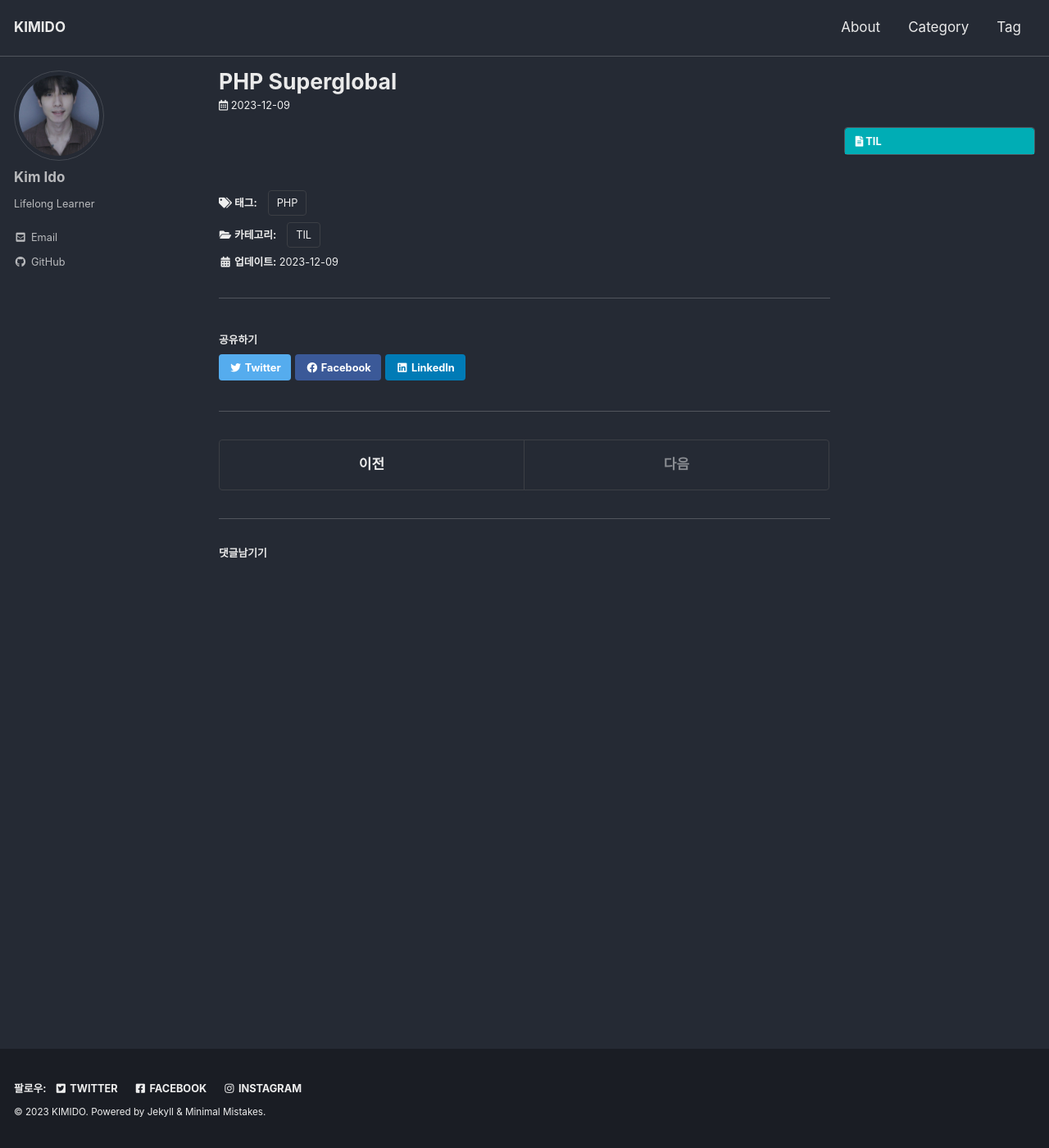
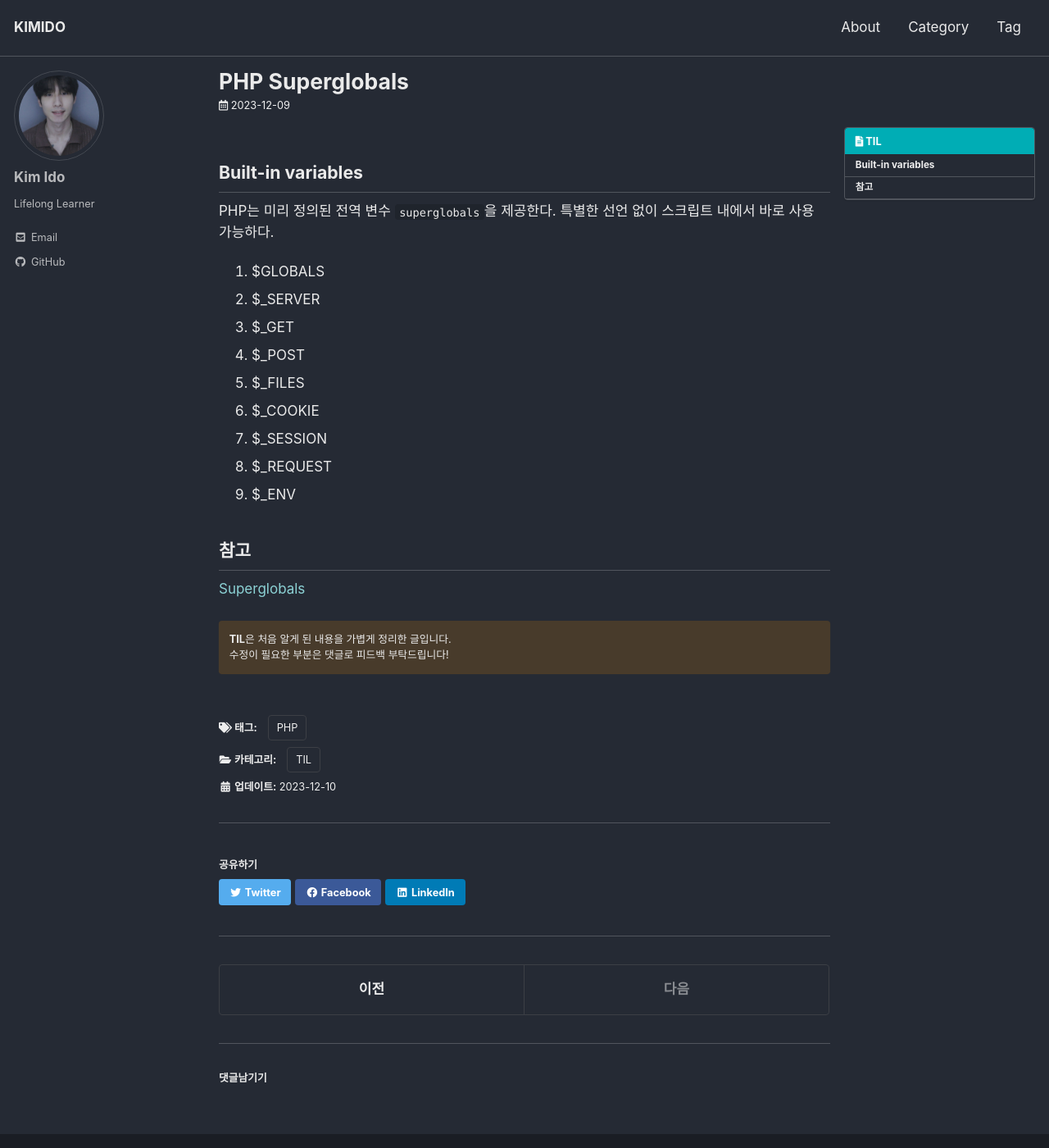
Before and after one commit to xkimido/xkimido.github.io, a Jekyll site: the page built from _posts/TIL/2023-12-09-php-superglobal.md, in a window 1280 px wide and 1400 px high. Shown: the whole window at 82% size. Built offline with Jekyll 4.4.1, drawn with Linux system fonts in a browser that asks for light colours; cached includes are drawn as plain includes; comment, search, counter and statistics services are not loaded.

Commit message:
Update post

```diff
--- a/_posts/TIL/2023-12-09-php-superglobal.md
+++ b/_posts/TIL/2023-12-09-php-superglobal.md
@@ -1,6 +1,6 @@
 ---
-title: "PHP Superglobal"
-last_modified_at: 2023-12-09
+title: "PHP Superglobals"
+last_modified_at: 2023-12-10
 categories:
   - TIL
 tags:
@@ -9,3 +9,26 @@ toc: true
 toc_sticky: true
 toc_label: "TIL"
 ---
+
+## Built-in variables
+
+PHP는 미리 정의된 전역 변수 `superglobals`을 제공한다.
+특별한 선언 없이 스크립트 내에서 바로 사용 가능하다.
+
+1. $GLOBALS
+2. $_SERVER
+3. $_GET
+4. $_POST
+5. $_FILES
+6. $_COOKIE
+7. $_SESSION
+8. $_REQUEST
+9. $_ENV
+
+## 참고
+
+[Superglobals](https://www.php.net/manual/en/language.variables.superglobals.php)
+
+**TIL**은 처음 알게 된 내용을 가볍게 정리한 글입니다.<br>
+수정이 필요한 부분은 댓글로 피드백 부탁드립니다!
+{: .notice--warning}
```
